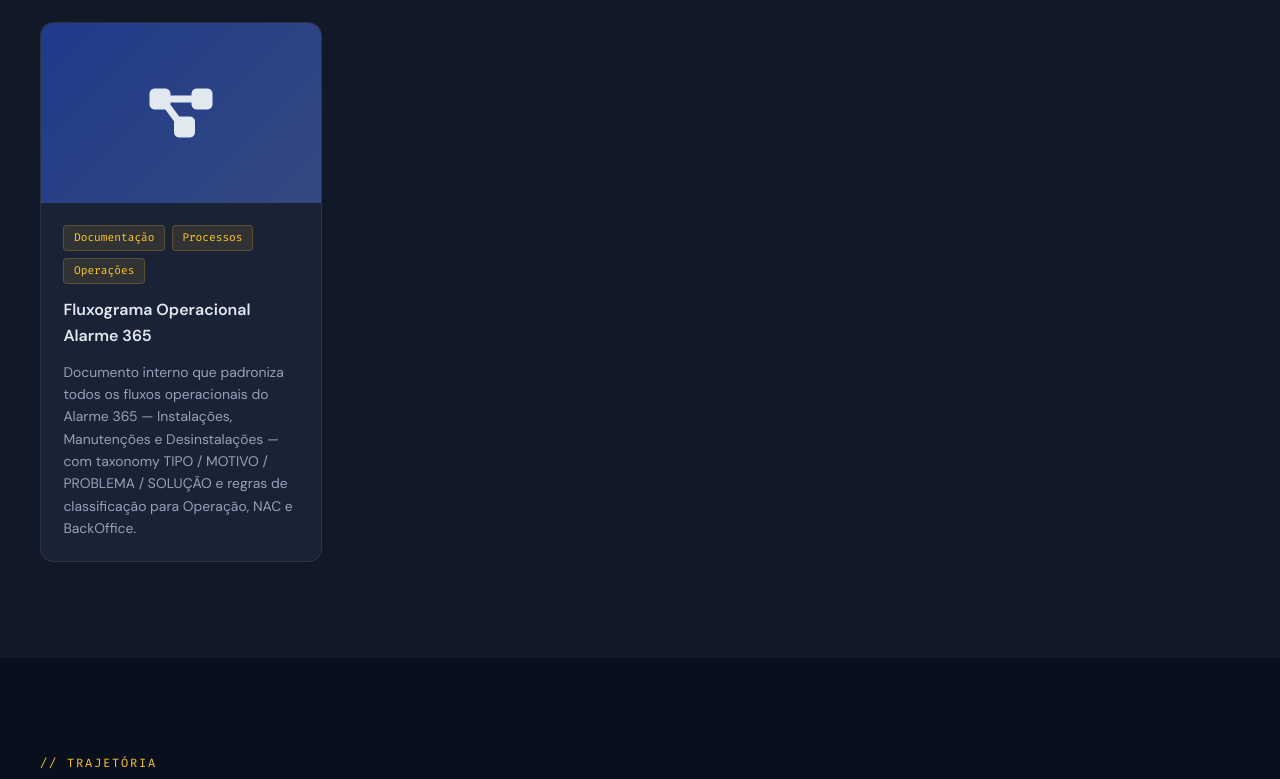
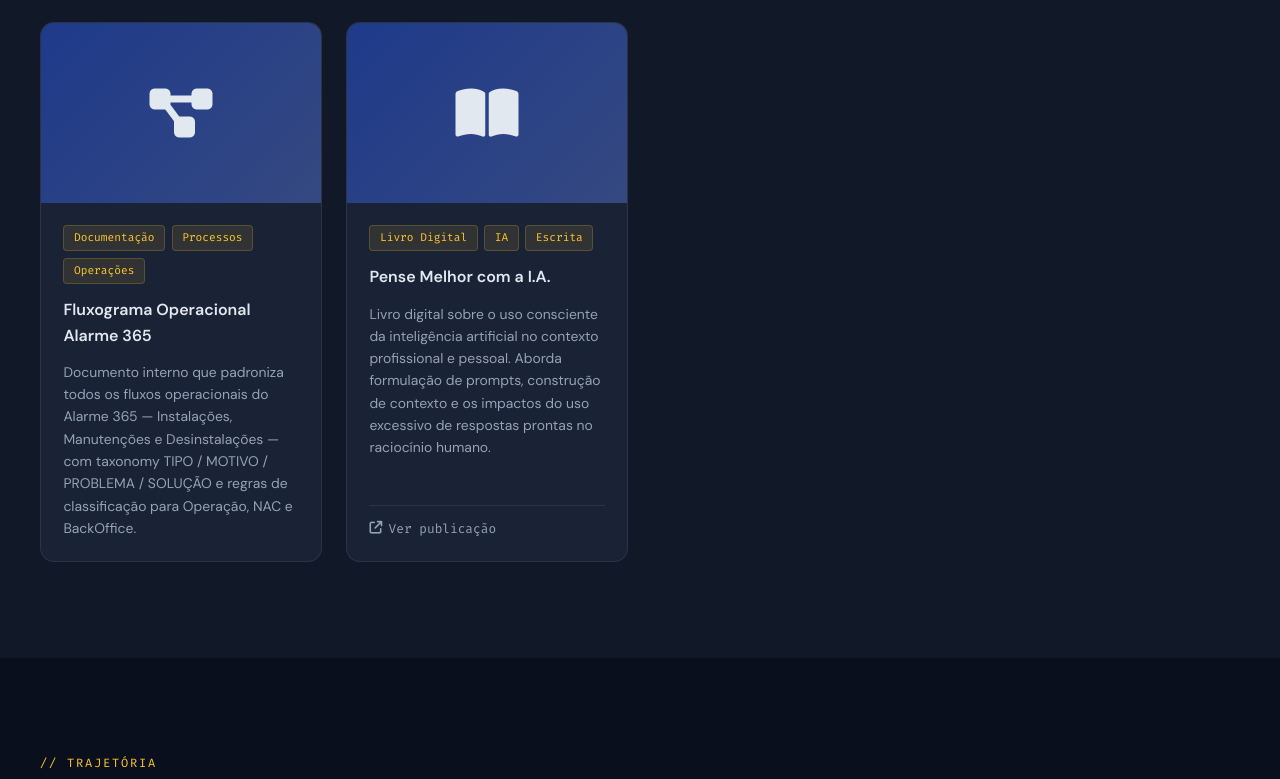
Before and after one commit to JvFaraco/jvfaraco-portifolio, a plain HTML site: page index.html in a window 1280 px wide. Shown: the part 2897-3676 px from the top of the page. Drawn offline with Linux system fonts and the light colour scheme.

Commit message:
Adição em Projetos
Adicionado projeto.

Livro: Pense melhor com a IA

```diff
--- a/index.html
+++ b/index.html
@@ -1003,6 +1003,22 @@
           </div>
         </div>
 
+        <div class="project-card">
+          <div class="project-thumb"><i class="fa-solid fa-book-open"></i></div>
+          <div class="project-body">
+            <div class="project-tags">
+              <span class="project-tag">Livro Digital</span>
+              <span class="project-tag">IA</span>
+              <span class="project-tag">Escrita</span>
+            </div>
+            <h3 class="project-title">Pense Melhor com a I.A.</h3>
+            <p class="project-desc">Livro digital sobre o uso consciente da inteligência artificial no contexto profissional e pessoal. Aborda formulação de prompts, construção de contexto e os impactos do uso excessivo de respostas prontas no raciocínio humano.</p>
+            <div class="project-links">
+              <a href="https://joaovictorfaraco.hotmart.host/pense-melhor-com-a-i-a-clareza-mental-em-um-mundo-automatizado-34ee7b07-ad4b-4df5-a28d-48307744dfc4" class="project-link" target="_blank"><i class="fa-solid fa-arrow-up-right-from-square"></i> Ver publicação</a>
+            </div>
+          </div>
+        </div>
+
       </div>
     </div>
   </section>
```
